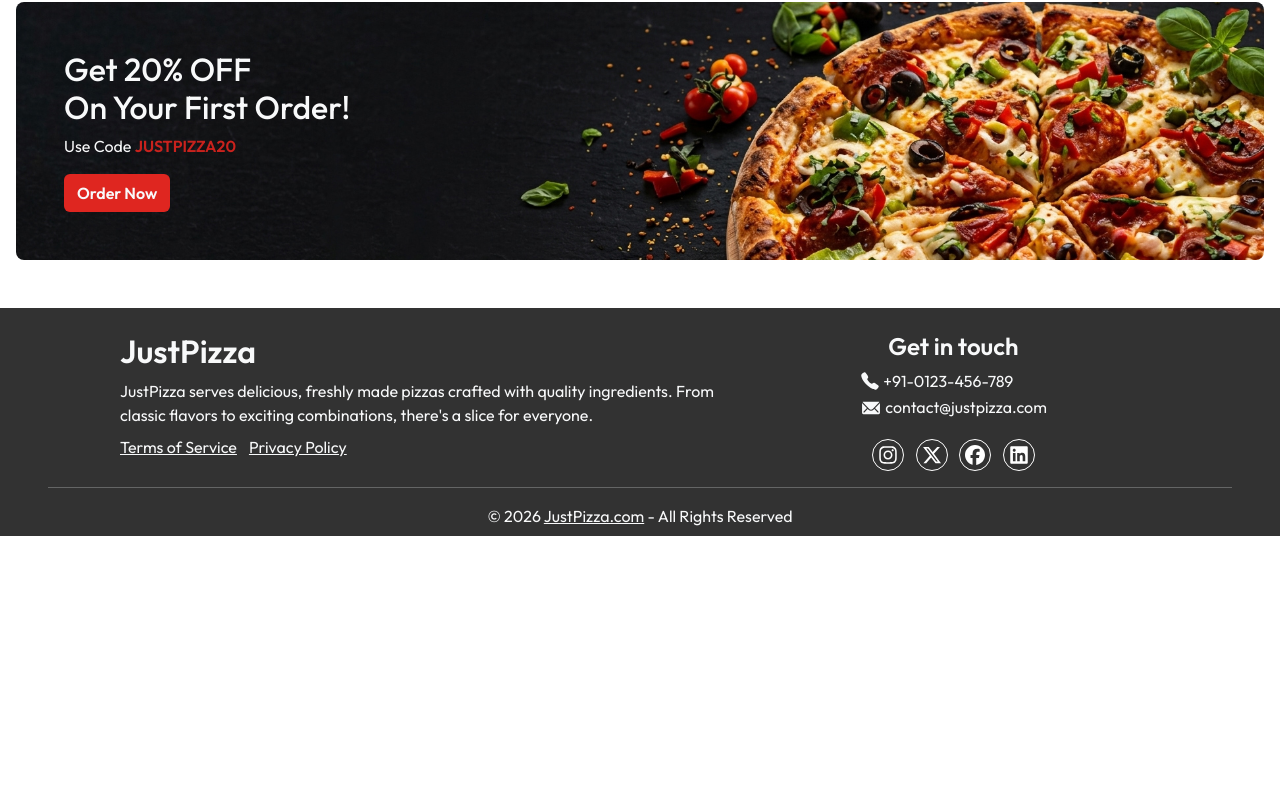
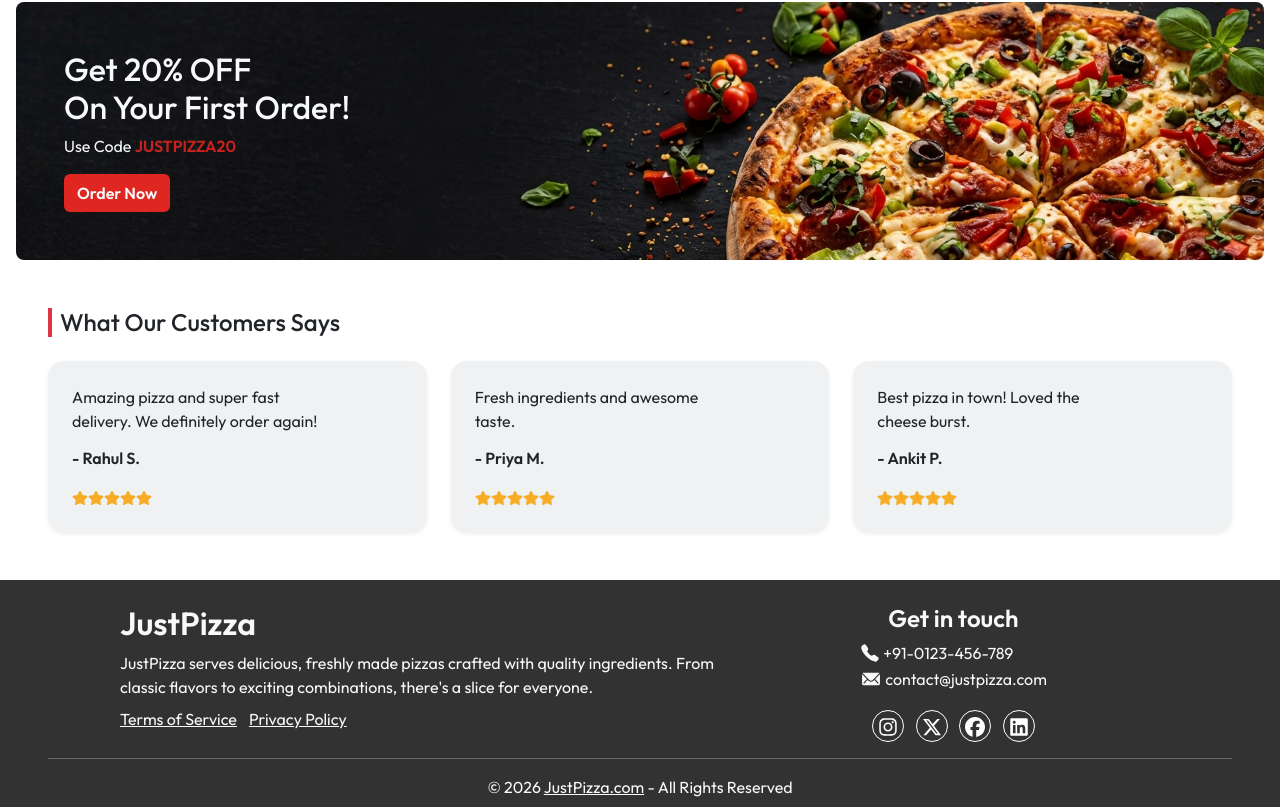
Before and after one commit to vaibhav-velhal/just-pizza-react, a React (Vite) app: page / in a window 1280 px wide. Shown: the part 1206-2013 px from the top of the page. Before the commit the page ends 1742 px from the top, so only its background shows below. Built offline with nearby package versions, Linux system fonts and the light colour scheme; no server answers.

Commit message:
Customer review section added with separate data file at Home page

```diff
--- /dev/null
+++ b/src/data/customersReview.js
@@ -0,0 +1,16 @@
+
+
+export const customersReview = [
+    {
+        name: "- Rahul S.",
+        review: "Amazing pizza and super fast delivery. We definitely order again!"
+    },
+    {
+        name: "- Priya M.",
+        review: "Fresh ingredients and awesome taste."
+    },
+    {
+        name: "- Ankit P.",
+        review: "Best pizza in town! Loved the cheese burst."
+    },
+]
--- a/src/pages/Home/Home.jsx
+++ b/src/pages/Home/Home.jsx
@@ -1,6 +1,8 @@
 import { Link } from "react-router-dom";
 import { qualitiesSection } from "../../data/qualitiesSection";
 import { menuList } from "./../../data/menuList"
+import { customersReview } from "../../data/customersReview";
+import { FaStar } from "react-icons/fa";
 import "./Home.css";
 
 function Home() {
@@ -88,6 +90,36 @@ function Home() {
                     </div>
                 </section>
 
+                <section>
+                    <div className="container-fluid px-md-5 customer-review-section my-5">
+                        <h2 className="border-start border-danger border-4 fs-4 ps-2 mb-4">What Our Customers Says</h2>
+
+                        <div className="row">
+                            {
+                                customersReview.map((item, index) => {
+                                    return(
+                                        <div className="col-12 col-md-4 mb-3 mb-md-0" key={index}>
+                                            <div className="card border-0 bg-secondary bg-opacity-10 shadow-sm rounded-4">
+                                                <div className="card-body p-4">
+                                                    <p className="w-75">{item.review}</p>
+                                                    <h4 className="fs-6 fw-semibold mb-3">{item.name}</h4>
+                                                    <div style={{color: "#f6ac25"}}>
+                                                        {
+                                                            [...Array(5)].map((_, index) => (
+                                                                <FaStar key={index} />
+                                                            ))
+                                                        }
+                                                    </div>
+                                                </div>
+                                            </div>
+                                        </div>
+                                    )
+                                })
+                            }
+                        </div>
+                    </div>
+                </section>
+
             </section>
         </>
     )
```
